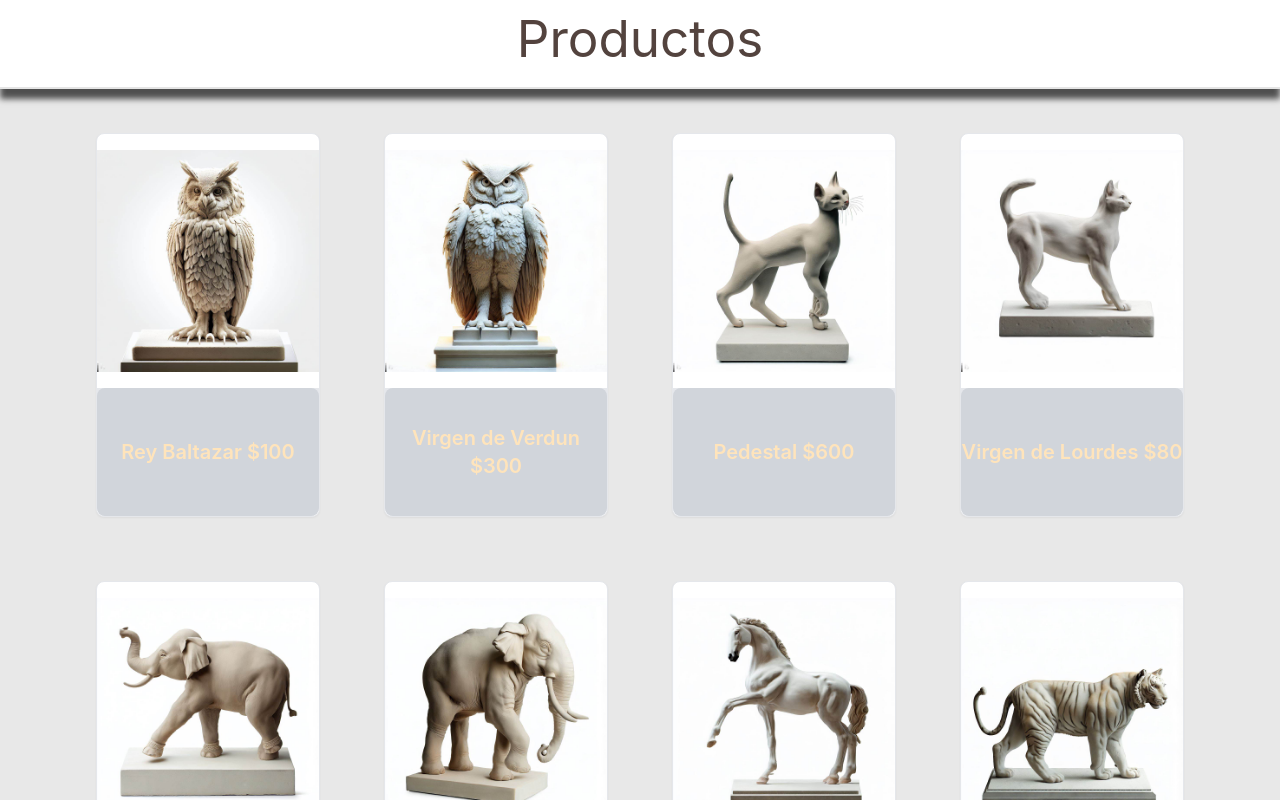
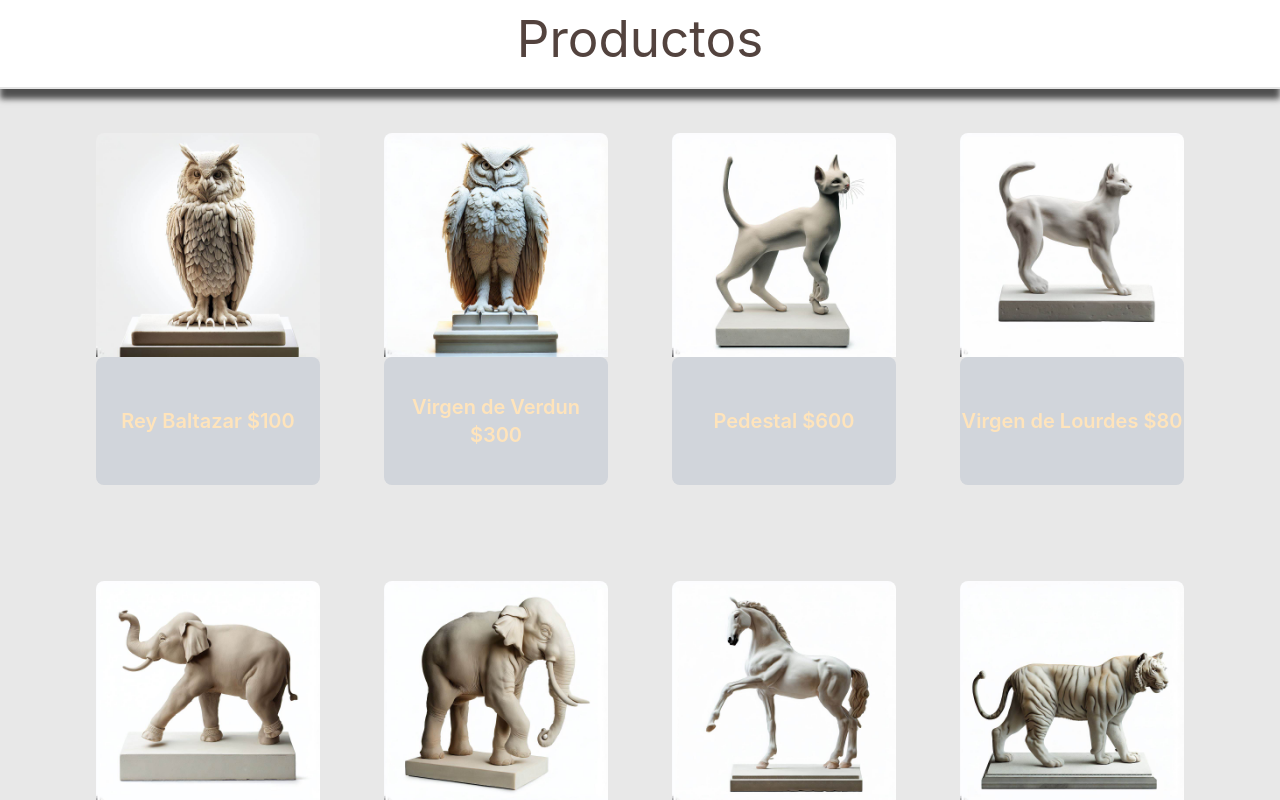
Before and after one commit to Faqu22/Gieben, a React (Vite) app: page /#/tienda in a window 1280 px wide. Shown: the part 640-1440 px from the top of the page. Built offline with nearby package versions, Linux system fonts and the light colour scheme.

Commit message:
Adjust the size

```diff
--- a/src/components/Card.jsx
+++ b/src/components/Card.jsx
@@ -6,15 +6,15 @@ function Card({ image, label, path }) {
     return (
         <Link
             to={path}
-            className="w-56 h-96 m-8 border bg-white hover:bg-gray-100 rounded-lg shadow-sm hover:shadow-md transform hover:scale-105 transition-transform"
+            className="w-56 h-96 m-8  rounded-lg transform hover:scale-105 transition-transform"
         >
             {/* Contenedor de imagen */}
-            <div className="flex justify-center items-center h-2/3 rounded-t-lg overflow-hidden">
+            <div className="flex justify-center items-center h-70 w-70 rounded-t-lg overflow-hidden">
                 <img src={image} alt="Product" className="max-w-full h-auto" />
             </div>
 
             {/* Contenedor del ícono */}
-            <div className="flex justify-center items-center h-1/3 bg-gray-200 rounded-b-lg">
+            <div className="flex justify-center items-center">
                 <Badge label={label} />
             </div>
         </Link>
```
